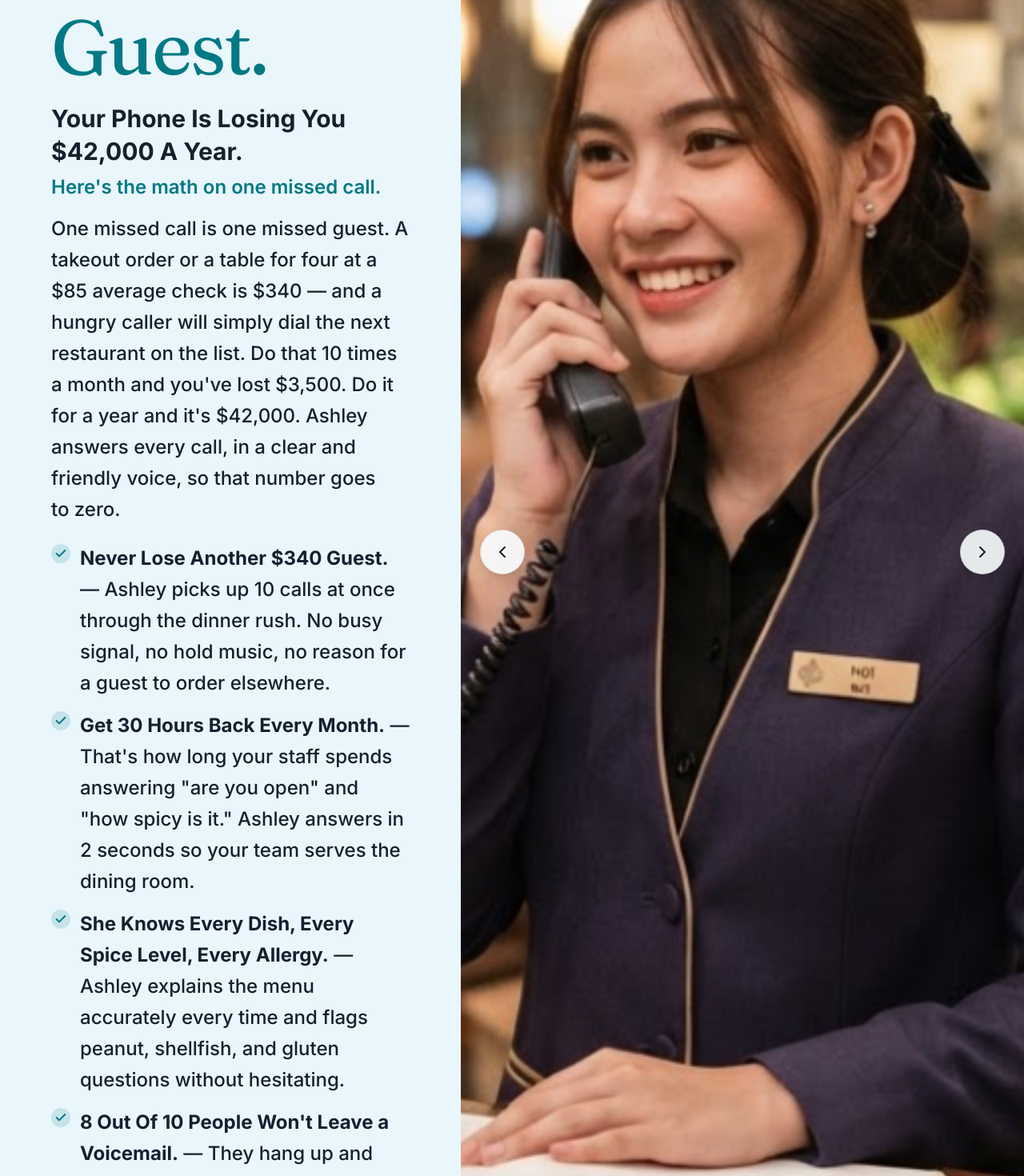
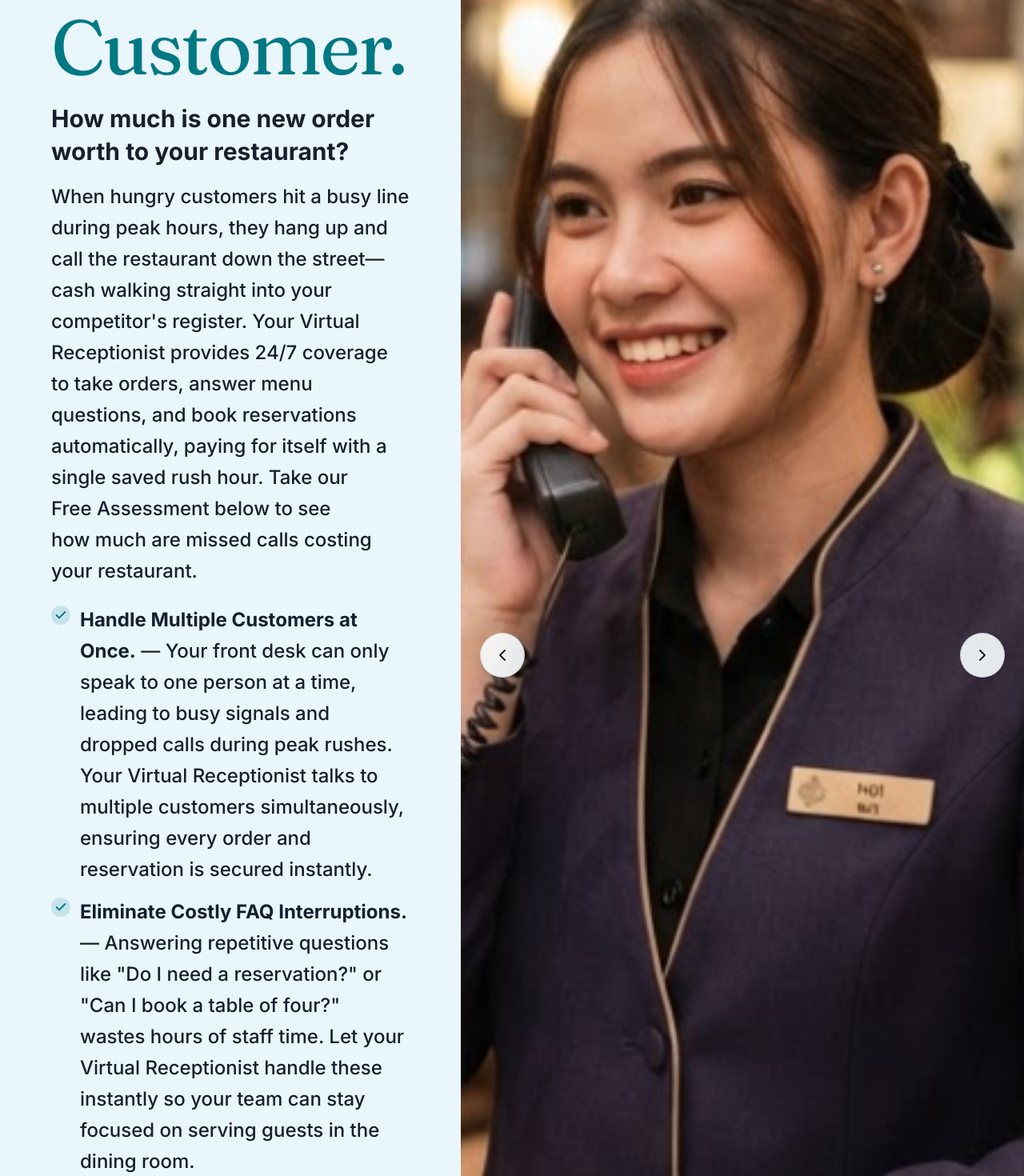
Before and after one commit to TheHairSalonGuy/client-focus, a Next.js app: page / in a window 1280 px wide. Shown: the part 360-1830 px from the top of the page at 80% size. Built offline with nearby package versions, Linux system fonts and the light colour scheme; a web font is replaced by a local one.

Commit message:
feat: unify hero section copy for all restaurant categories
Co-authored-by: Max AI <222323436+TheHairSalonGuy@users.noreply.github.com>

```diff
--- a/components/hero.tsx
+++ b/components/hero.tsx
@@ -8,173 +8,34 @@ import { CALENDLY_URL } from "@/lib/site-config"
 // Value-focused feature checklist row.
 type Benefit = { title: string; description: string }
 
-// A single restaurant-category carousel slide. The active slide id also selects
-// which industry copy block renders in the left content panel.
+// A single restaurant-category carousel slide. Copy is shared across all slides;
+// only the image (and its alt text) changes per category.
 type Slide = { id: string; label: string; src: string; alt: string; objectPosition: string }
 
-// Per-industry hero copy. Keyed by the same slide ids the carousel already uses,
-// so advancing the carousel swaps the headline, stat, body, and bullets together.
-type IndustryCopy = {
-  headlineWord: string
-  statSubhead: string
-  mathLinkText: string
-  bodyCopy: string
-  bullets: Benefit[]
-  ctaLabel: string
-}
+// Shared "Virtual Receptionist" copy shown on every slide.
+const HEADLINE_WORD = "Customer."
 
-const MATH_LINK_TEXT = "Here's the math on one missed call."
+const LEAD = "How much is one new order worth to your restaurant?"
 
-const INDUSTRY_COPY: Record<string, IndustryCopy> = {
-  "fine-dining": {
-    headlineWord: "Customer.",
-    statSubhead: "Your Phone Is Losing You $60,000 A Year.",
-    mathLinkText: MATH_LINK_TEXT,
-    bodyCopy:
-      "One missed call is one missed reservation. One missed reservation is a $500 average check — gone, straight to the restaurant down the street. Do that 10 times a month and you've lost $5,000. Do that for a year and it's $60,000 — enough to hire two more servers or just keep as pure profit. Ashley answers every call, every time, so that number goes to zero.",
-    bullets: [
-      {
-        title: "Never Lose Another $500 Table.",
-        description:
-          "Ashley picks up 10 calls at once. No busy signal, no hold music, no reason for a guest to hang up and dial your competitor.",
-      },
-      {
-        title: "Get 30 Hours Back Every Month.",
-        description: `That's how long your staff spends answering "are you open" and "is there parking." Ashley answers it in 2 seconds so your team sells instead of answering phones.`,
-      },
-      {
-        title: "She Never Calls Out. Never Quits. Never Forgets an Allergy.",
-        description: "Ashley works every shift, knows every ingredient, and never needs a raise.",
-      },
-      {
-        title: "8 Out Of 10 People Won't Leave a Voicemail.",
-        description:
-          "They hang up and book somewhere else. Ashley answers at 11pm on a Tuesday exactly like she does at 7pm on a Saturday.",
-      },
-    ],
-    ctaLabel: "Book a Demo",
+const BODY_PARAGRAPH =
+  "When hungry customers hit a busy line during peak hours, they hang up and call the restaurant down the street—cash walking straight into your competitor's register. Your Virtual Receptionist provides 24/7 coverage to take orders, answer menu questions, and book reservations automatically, paying for itself with a single saved rush hour. Take our Free Assessment below to see how much are missed calls costing your restaurant."
+
+const BENEFITS: Benefit[] = [
+  {
+    title: "Handle Multiple Customers at Once.",
+    description:
+      "Your front desk can only speak to one person at a time, leading to busy signals and dropped calls during peak rushes. Your Virtual Receptionist talks to multiple customers simultaneously, ensuring every order and reservation is secured instantly.",
   },
-
-  "casual-dining": {
-    headlineWord: "Table.",
-    statSubhead: "Your Phone Is Losing You $36,000 A Year.",
-    mathLinkText: MATH_LINK_TEXT,
-    bodyCopy:
-      "One missed call is one missed table. A party of four at a $75 average check is $300 walking out the door — to the place with the shorter wait. Do that 10 times a month and that's $3,000. Do it for a year and you've handed your competitor $36,000. Ashley answers every call on the first ring, so that number goes to zero.",
-    bullets: [
-      {
-        title: "Never Lose Another $300 Table.",
-        description:
-          "Ashley picks up 10 calls at once during the dinner rush. No busy signal, no hold music, no reason for a family to call somewhere else.",
-      },
-      {
-        title: "Get 30 Hours Back Every Month.",
-        description: `That's how long your hosts spend answering "how long is the wait" and "do you take reservations." Ashley answers in 2 seconds so your team works the floor instead of the phone.`,
-      },
-      {
-        title: "Every Takeout Order, Captured Correctly.",
-        description:
-          "Ashley takes the order, repeats it back, and sends it to the kitchen — no misheard items, no comped meals, no wasted food.",
-      },
-      {
-        title: "8 Out Of 10 People Won't Leave a Voicemail.",
-        description:
-          "They hang up and eat somewhere else. Ashley answers at 9pm on a Monday exactly like she does at 7pm on a Friday.",
-      },
-    ],
-    ctaLabel: "Book a Demo",
+  {
+    title: "Eliminate Costly FAQ Interruptions.",
+    description: `Answering repetitive questions like "Do I need a reservation?" or "Can I book a table of four?" wastes hours of staff time. Let your Virtual Receptionist handle these instantly so your team can stay focused on serving guests in the dining room.`,
   },
-
-  "quick-service": {
-    headlineWord: "Order.",
-    statSubhead: "Your Phone Is Losing You $28,000 A Year.",
-    mathLinkText: MATH_LINK_TEXT,
-    bodyCopy:
-      "One missed call is one missed order. A $35 family pickup order is gone the second the line rings busy — and they order from the shop down the block instead. Miss 15 a week and that's $2,100 a month. Over a year it's more than $28,000 in orders your kitchen never saw. Ashley answers every call instantly, so that number goes to zero.",
-    bullets: [
-      {
-        title: "Never Lose Another $35 Order.",
-        description:
-          "Ashley takes 10 orders at the same time during the lunch rush. No busy signal, no hold music, no customer hanging up hungry.",
-      },
-      {
-        title: "Get 30 Hours Back Every Month.",
-        description: `That's how long your crew spends answering "are you open" and "how long for pickup." Ashley handles it in 2 seconds so your line keeps moving.`,
-      },
-      {
-        title: "Get Paid Before The Kitchen Starts Cooking.",
-        description:
-          "Ashley texts a payment link and confirms the order, so there are no no-shows, no unpaid pickups, and no thrown-out food.",
-      },
-      {
-        title: "8 Out Of 10 People Won't Leave a Voicemail.",
-        description:
-          "They hang up and order elsewhere. Ashley answers at 11pm on a Tuesday exactly like she does at noon on a Saturday.",
-      },
-    ],
-    ctaLabel: "Book a Demo",
+  {
+    title: "24/7 Availability That Never Misses a Beat.",
+    description:
+      "8 out of 10 people won't leave a voicemail when they hit a dead end after hours, taking their business elsewhere. Your Virtual Receptionist is always on—answering late-night inquiries and capturing revenue around the clock, exactly the same at 10 PM on a Tuesday as 7 PM on a Saturday.",
   },
-
-  "bar-grill": {
-    headlineWord: "Fan.",
-    statSubhead: "Your Phone Is Losing You $48,000 A Year.",
-    mathLinkText: MATH_LINK_TEXT,
-    bodyCopy:
-      "One missed call is one missed party. A group of eight coming in for the game at a $50 head is $400 — and on game day they will not call twice. Miss 10 of those a month and that's $4,000. Over a season and a year it adds up to $48,000 in tabs you never rang. Ashley answers every call, even mid-rush, so that number goes to zero.",
-    bullets: [
-      {
-        title: "Never Lose Another $400 Party.",
-        description:
-          "Ashley picks up 10 calls at once on game day. No busy signal, no hold music, no group booking the sports bar across town.",
-      },
-      {
-        title: "Get 30 Hours Back Every Month.",
-        description: `That's how long your staff spends answering "are you showing the fight" and "can we get a table for ten." Ashley answers in 2 seconds so your team keeps pouring.`,
-      },
-      {
-        title: "Big-Party And Game-Day Bookings, Locked In.",
-        description:
-          "Ashley captures the group size, the game they are coming for, and a callback number — then hands your team a clean, ready-to-seat list.",
-      },
-      {
-        title: "8 Out Of 10 People Won't Leave a Voicemail.",
-        description:
-          "They hang up and watch the game somewhere else. Ashley answers at midnight exactly like she does at kickoff.",
-      },
-    ],
-    ctaLabel: "Book a Demo",
-  },
-
-  "thai-restaurant": {
-    headlineWord: "Guest.",
-    statSubhead: "Your Phone Is Losing You $42,000 A Year.",
-    mathLinkText: MATH_LINK_TEXT,
-    bodyCopy:
-      "One missed call is one missed guest. A takeout order or a table for four at a $85 average check is $340 — and a hungry caller will simply dial the next restaurant on the list. Do that 10 times a month and you've lost $3,500. Do it for a year and it's $42,000. Ashley answers every call, in a clear and friendly voice, so that number goes to zero.",
-    bullets: [
-      {
-        title: "Never Lose Another $340 Guest.",
-        description:
-          "Ashley picks up 10 calls at once through the dinner rush. No busy signal, no hold music, no reason for a guest to order elsewhere.",
-      },
-      {
-        title: "Get 30 Hours Back Every Month.",
-        description: `That's how long your staff spends answering "are you open" and "how spicy is it." Ashley answers in 2 seconds so your team serves the dining room.`,
-      },
-      {
-        title: "She Knows Every Dish, Every Spice Level, Every Allergy.",
-        description:
-          "Ashley explains the menu accurately every time and flags peanut, shellfish, and gluten questions without hesitating.",
-      },
-      {
-        title: "8 Out Of 10 People Won't Leave a Voicemail.",
-        description:
-          "They hang up and order from the next place. Ashley answers at 10pm on a Tuesday exactly like she does at 7pm on a Saturday.",
-      },
-    ],
-    ctaLabel: "Book a Demo",
-  },
-}
+]
 
 // Ordered carousel slides. Index 0 (Fine Dining) is shown on page load.
 const SLIDES: Slide[] = [
@@ -226,9 +87,6 @@ export function Hero() {
   const prevLabel = SLIDES[(index - 1 + SLIDES.length) % SLIDES.length].label
   const nextLabel = SLIDES[(index + 1) % SLIDES.length].label
 
-  // Hero copy follows the active carousel slide, falling back to fine dining.
-  const copy = INDUSTRY_COPY[SLIDES[index].id] ?? INDUSTRY_COPY["fine-dining"]
-
   return (
     <section id="top" className="relative w-full">
       {/* Split hero: ~45% light content panel (left) + ~55% image panel (right).
@@ -247,27 +105,24 @@ export function Hero() {
                 <span className="text-navy-deep">Another </span>
                 <span className="word-swap-window text-teal">
                   <span className="word-swap-track">
-                    <span>{copy.headlineWord}</span>
+                    <span>{HEADLINE_WORD}</span>
                     <span>Order.</span>
                   </span>
                 </span>
               </span>
             </h2>
 
-            {/* Supporting headline + math sub-lead */}
-            <h3 className="mt-5 text-pretty text-2xl font-bold leading-snug text-foreground sm:text-3xl">
-              {copy.statSubhead}
-            </h3>
-            <p className="mt-2 text-pretty text-xl font-semibold text-teal sm:text-2xl">{copy.mathLinkText}</p>
+            {/* Supporting question heading */}
+            <h3 className="mt-5 text-pretty text-2xl font-bold leading-snug text-foreground sm:text-3xl">{LEAD}</h3>
 
             {/* Supporting copy */}
             <div className="mt-4 space-y-3">
-              <p className="text-pretty text-2xl font-medium leading-relaxed text-foreground">{copy.bodyCopy}</p>
+              <p className="text-pretty text-2xl font-medium leading-relaxed text-foreground">{BODY_PARAGRAPH}</p>
             </div>
 
             {/* Benefit rows — each keeps the subtle proximity hover (lift + scale + brighten). */}
             <ul className="mt-5 grid gap-2.5">
-              {copy.bullets.map((benefit) => (
+              {BENEFITS.map((benefit) => (
                 <li
                   key={benefit.title}
                   className="group flex origin-left transform-gpu items-start gap-3 py-0.5 text-xl leading-relaxed text-foreground transition-all duration-300 ease-out hover:-translate-y-1 hover:scale-[1.03] hover:brightness-110 sm:text-2xl"
@@ -293,7 +148,7 @@ export function Hero() {
                 className="group relative isolate inline-flex w-full items-center justify-center overflow-hidden rounded-lg bg-[#124E8C] px-8 py-5 text-2xl font-semibold tracking-wide text-white transition-all duration-300 hover:bg-[#0e3f72] hover:shadow-[0_0_24px_-4px_rgba(18,78,140,0.7)] focus-visible:outline-none focus-visible:ring-4 focus-visible:ring-[#124E8C]/50"
               >
                 <span aria-hidden="true" className="cta-runner" />
-                <span className="relative z-[1]">{copy.ctaLabel}</span>
+                <span className="relative z-[1]">Book a Demo</span>
               </a>
             </div>
           </div>
```
